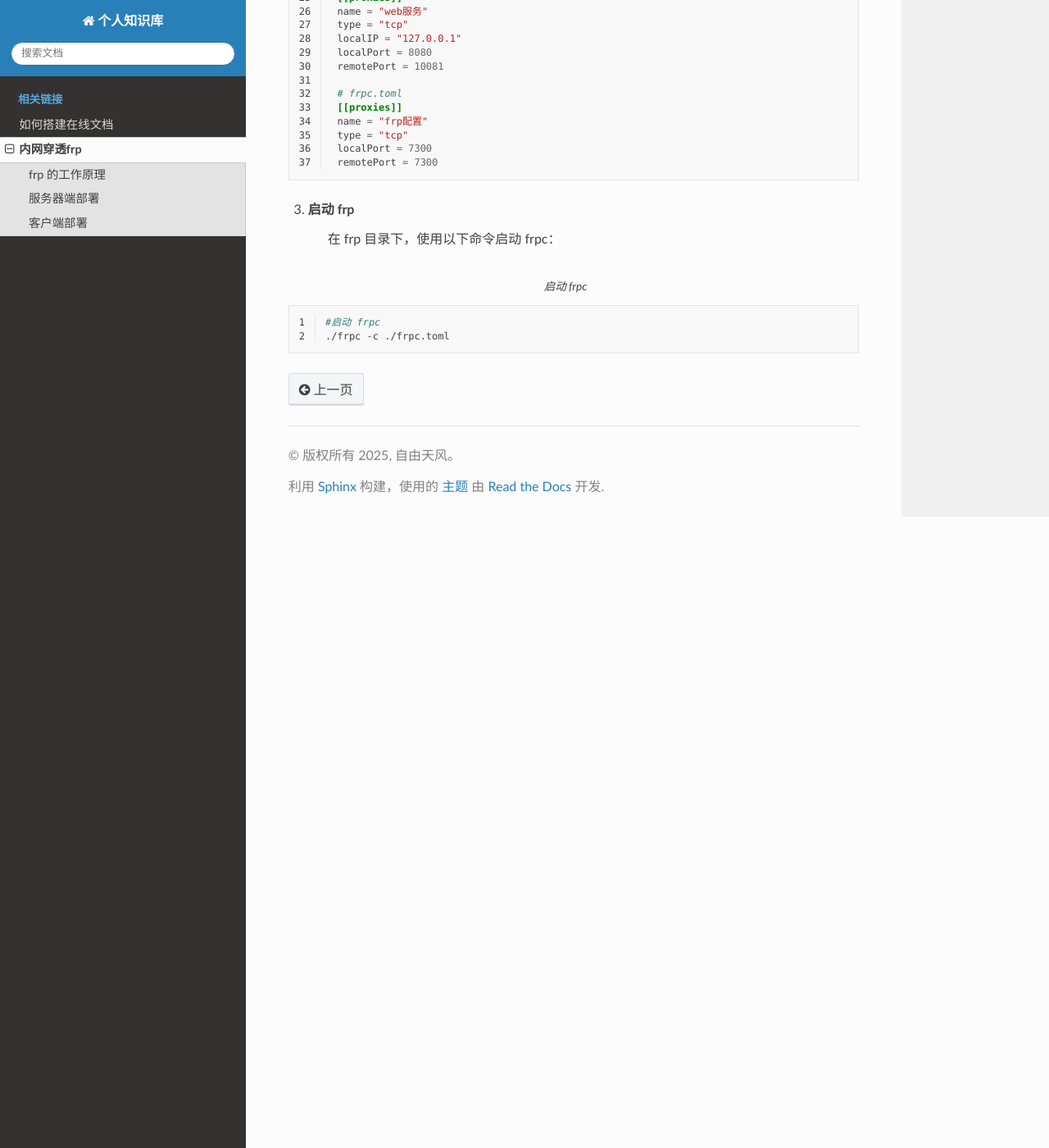
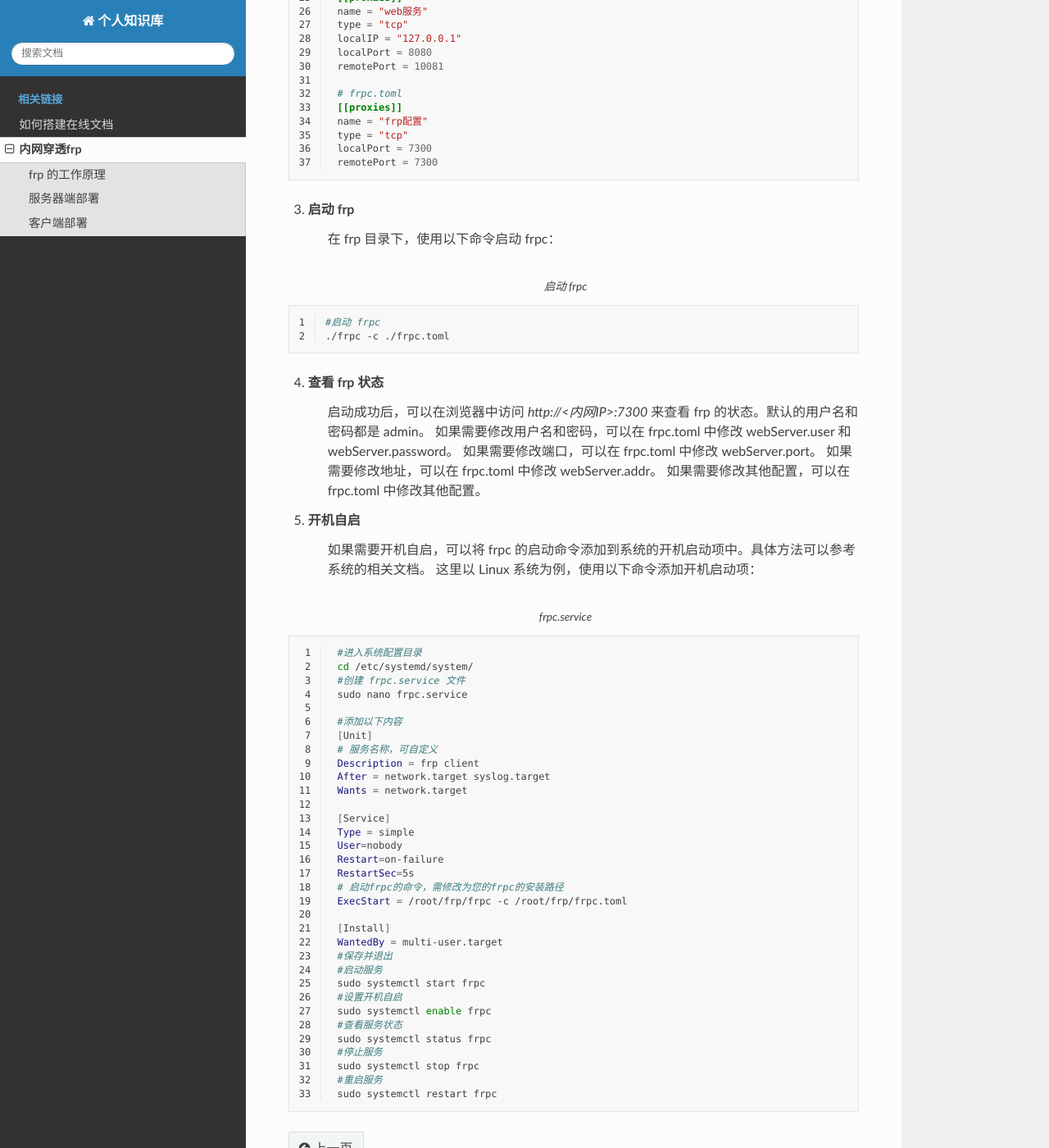
Before and after one commit to qiwanwan/online-documents, a Sphinx documentation site: the page built from source/how_to_use_frp.rst, in a window 1280 px wide and 1400 px high, scrolled down 3744 px. Shown: the whole window at 82% size. Built offline with Sphinx 7.4.7 and the Read the Docs theme 3.1.0, drawn with Linux system fonts in a browser that asks for light colours.

Commit message:
update sphinx

```diff
--- a/source/how_to_use_frp.rst
+++ b/source/how_to_use_frp.rst
@@ -187,3 +187,52 @@ frp 的工作原理如下图所示：
 
    #启动 frpc
    ./frpc -c ./frpc.toml
+
+4. 查看 frp 状态
+    启动成功后，可以在浏览器中访问 `http://<内网IP>:7300` 来查看 frp 的状态。默认的用户名和密码都是 admin。
+    如果需要修改用户名和密码，可以在 frpc.toml 中修改 webServer.user 和 webServer.password。
+    如果需要修改端口，可以在 frpc.toml 中修改 webServer.port。
+    如果需要修改地址，可以在 frpc.toml 中修改 webServer.addr。
+    如果需要修改其他配置，可以在 frpc.toml 中修改其他配置。
+
+5. 开机自启
+    如果需要开机自启，可以将 frpc 的启动命令添加到系统的开机启动项中。具体方法可以参考系统的相关文档。
+    这里以 Linux 系统为例，使用以下命令添加开机启动项：
+.. code-block:: sh
+   :caption: frpc.service
+   :name: test666
+   :linenos:
+
+    #进入系统配置目录
+    cd /etc/systemd/system/
+    #创建 frpc.service 文件
+    sudo nano frpc.service
+
+    #添加以下内容
+    [Unit]
+    # 服务名称，可自定义
+    Description = frp client
+    After = network.target syslog.target
+    Wants = network.target
+
+    [Service]
+    Type = simple
+    User=nobody
+    Restart=on-failure
+    RestartSec=5s
+    # 启动frpc的命令，需修改为您的frpc的安装路径
+    ExecStart = /root/frp/frpc -c /root/frp/frpc.toml
+
+    [Install]
+    WantedBy = multi-user.target
+    #保存并退出
+    #启动服务
+    sudo systemctl start frpc
+    #设置开机自启
+    sudo systemctl enable frpc
+    #查看服务状态
+    sudo systemctl status frpc
+    #停止服务
+    sudo systemctl stop frpc
+    #重启服务
+    sudo systemctl restart frpc
```
